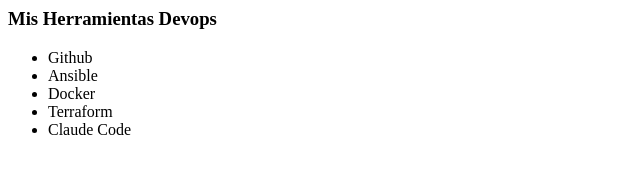
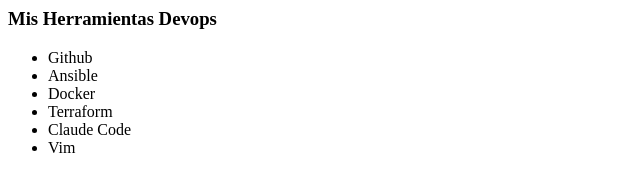
Before and after one commit to elvyscruz/elvyscruz.github.io, a plain HTML site: page index.html in a window 1280 px wide. Shown: the full height of the page, 0-640 px from the left. Drawn offline with Linux system fonts and the light colour scheme.

Commit message:
update: nueva herramienta

```diff
--- a/index.html
+++ b/index.html
@@ -6,4 +6,5 @@
 	<li>Docker</li>
 	<li>Terraform</li>
 	<li>Claude Code</li>
+	<li>Vim</li>
 </ul>
```
